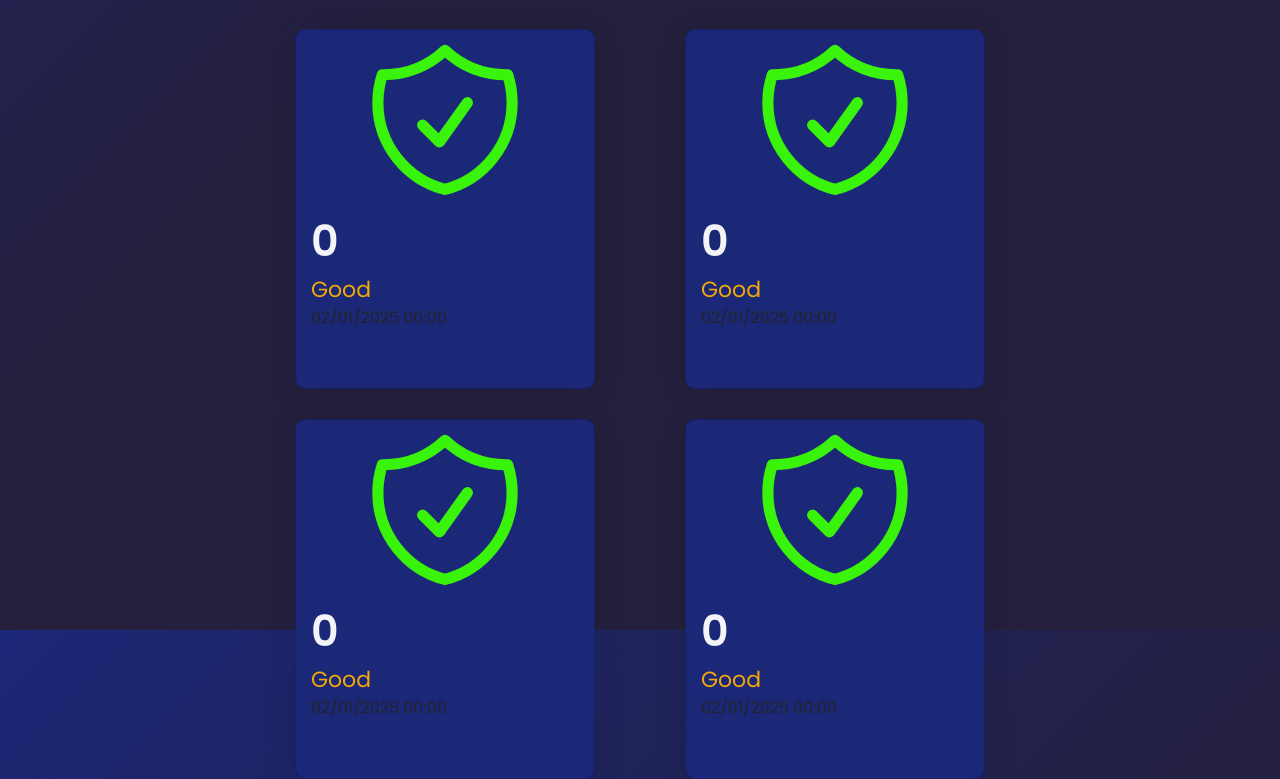
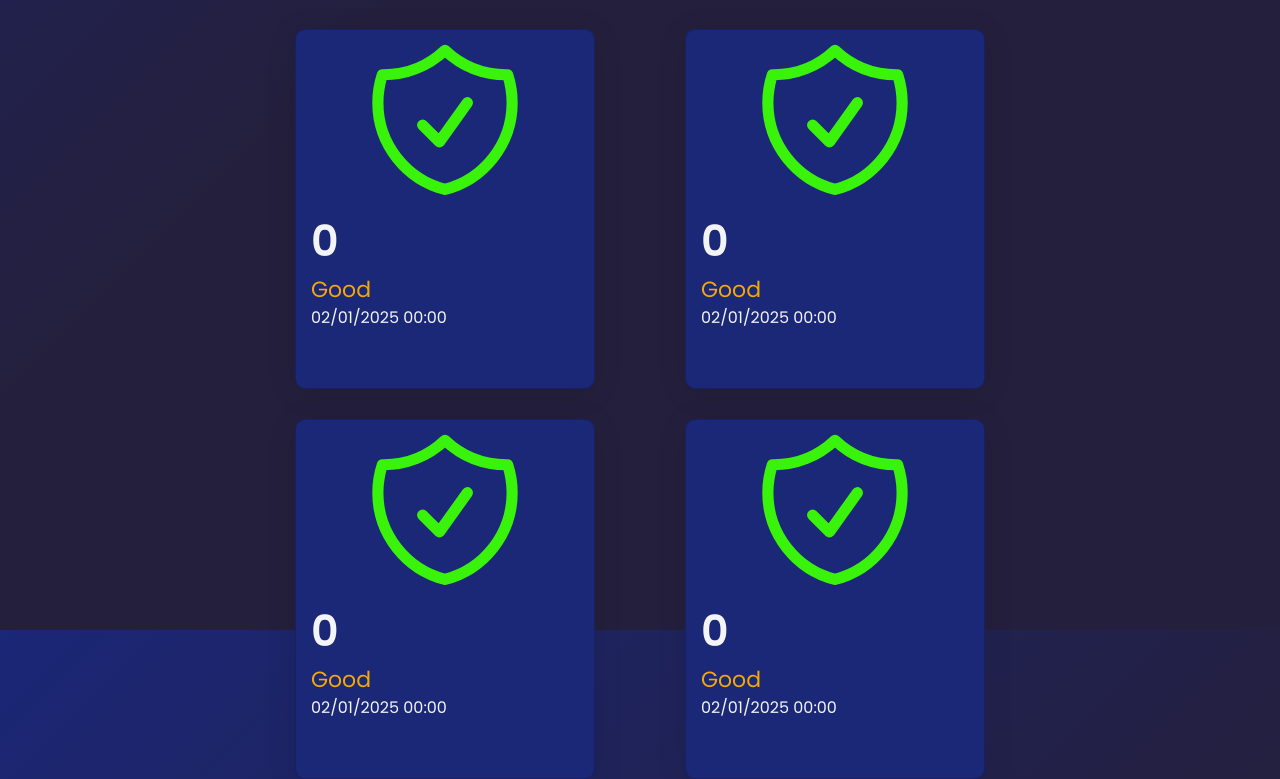
Before and after one commit to TuanHuyyReal/atmosguard-windyhealth, a plain HTML site: page index.html in a window 1280 px wide. Shown: the part 1047-1826 px from the top of the page. Drawn offline with nearby package versions, Linux system fonts and the light colour scheme.

Commit message:
Update index.css

```diff
--- a/css/index.css
+++ b/css/index.css
@@ -211,6 +211,9 @@ section.forecast {
           font-size: 2.2rem;
           color: var(--contrast-color);
         }
+        span.date {
+          color: var(--white);
+        }
       }
     }
   }
```
